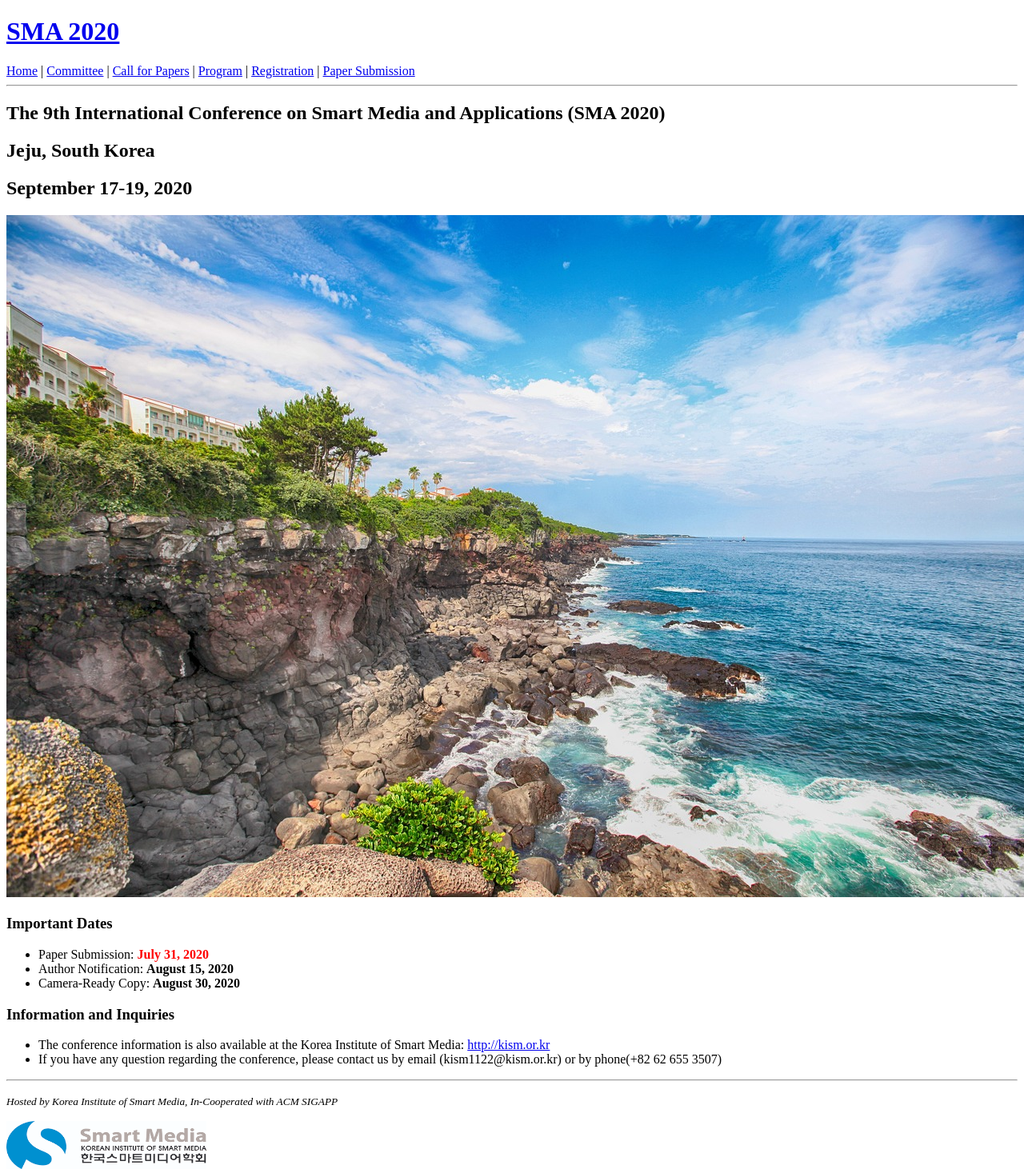
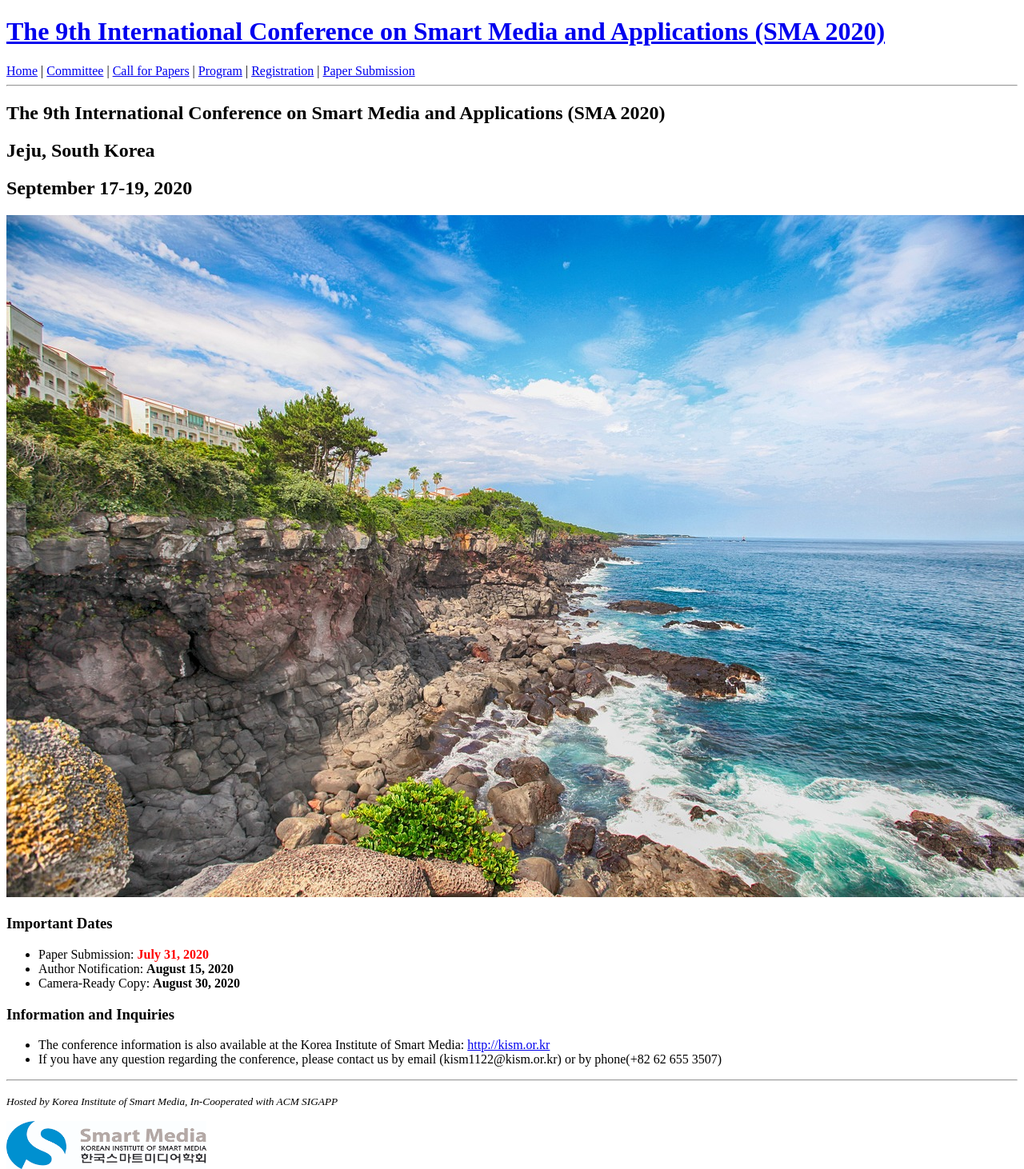
Before and after one commit to icea-conf/sma-2020.github.io, a Jekyll site: the page built from index.html, in a window 1280 px wide. Shown: the whole page at 80% size. Built offline with Jekyll 4.4.1, drawn with Linux system fonts in a browser that asks for light colours; the list of posts is cut into pages by our own code.

Commit message:
Update header.html

```diff
--- a/_includes/header.html
+++ b/_includes/header.html
@@ -1,5 +1,5 @@
 <header>
-    <h1><a href='http://sma-2020.github.io/'>SMA 2020</a></h1>
+    <h1><a href='http://sma-2020.github.io/'>The 9th International Conference on Smart Media and Applications (SMA 2020)</a></h1>
 </header>
 <a href='http://sma-2020.github.io/'> Home</a> | <a href='http://sma-2020.github.io/committee/'>Committee</a> | <a href='http://sma-2020.github.io/papers/'>Call for Papers</a> | <a href='http://sma-2020.github.io/program/'>Program</a> | <a href='http://sma-2020.github.io/registration/'>Registration</a> | <a href='http://sma-2020.github.io/submission/'>Paper Submission</a>
 <hr>
```
